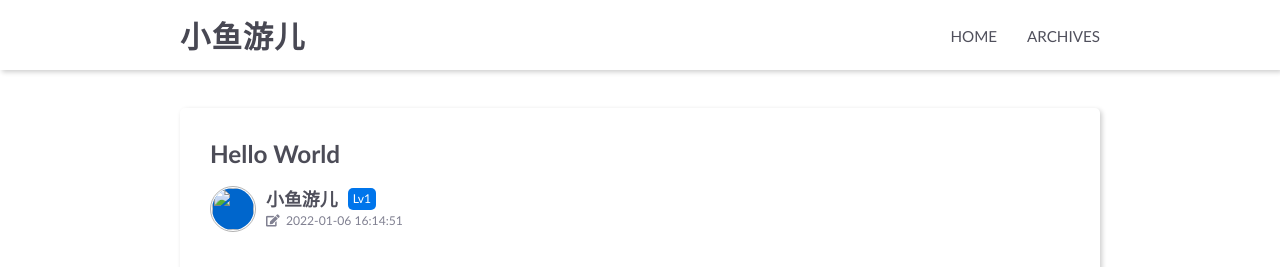
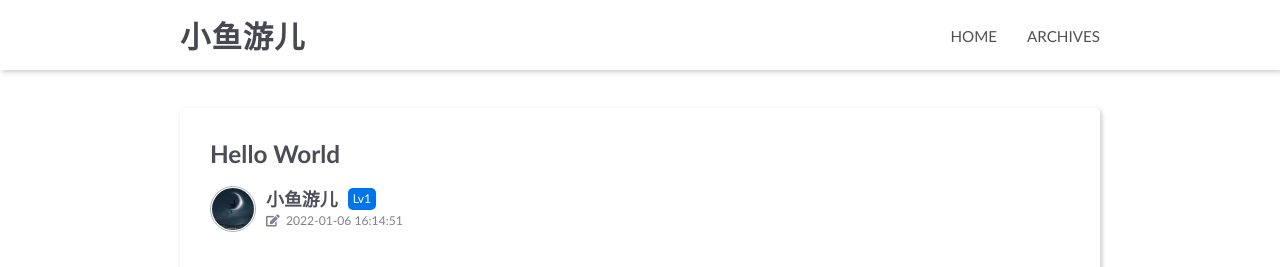
Before and after one commit to xiaoyuyouer/xiaoyuyouer.github.io, a plain HTML site: page 2022/01/06/hello-world/index.html in a window 1280 px wide. Shown: the top 267 px of the page. Drawn offline with Linux system fonts and the light colour scheme.

Commit message:
Site updated: 2022-01-06 20:57:55

```diff
--- a/2022/01/06/hello-world/index.html
+++ b/2022/01/06/hello-world/index.html
@@ -23,7 +23,7 @@
     <script id="hexo-configurations">
     let KEEP = window.KEEP || {};
     KEEP.hexo_config = {"hostname":"example.com","root":"/","language":"en"};
-    KEEP.theme_config = {"toc":{"enable":false,"number":false,"expand_all":false,"init_open":false},"style":{"primary_color":"#0066CC","avatar":"/images/avatar.svg","favicon":"/images/logo.svg","article_img_align":"left","left_side_width":"260px","content_max_width":"920px","hover":{"shadow":false,"scale":false},"first_screen":{"enable":false,"background_img":"/images/bg.svg","description":"Keep writing and Keep loving."},"scroll":{"progress_bar":{"enable":false},"percent":{"enable":false}}},"local_search":{"enable":false,"preload":false},"code_copy":{"enable":false,"style":"default"},"pjax":{"enable":false},"lazyload":{"enable":false},"version":"3.4.5"};
+    KEEP.theme_config = {"toc":{"enable":false,"number":false,"expand_all":false,"init_open":false},"style":{"primary_color":"#0066CC","avatar":"/images/avatar.png","favicon":"/images/logo.svg","article_img_align":"left","left_side_width":"260px","content_max_width":"920px","hover":{"shadow":false,"scale":false},"first_screen":{"enable":false,"background_img":"/images/bg.svg","description":"Keep writing and Keep loving."},"scroll":{"progress_bar":{"enable":false},"percent":{"enable":false}}},"local_search":{"enable":false,"preload":false},"code_copy":{"enable":false,"style":"default"},"pjax":{"enable":false},"lazyload":{"enable":false},"version":"3.4.5"};
     KEEP.language_ago = {"second":"%s seconds ago","minute":"%s minutes ago","hour":"%s hours ago","day":"%s days ago","week":"%s weeks ago","month":"%s months ago","year":"%s years ago"};
   </script>
 <meta name="generator" content="Hexo 5.4.0"></head>
@@ -124,7 +124,7 @@
 
             <div class="article-header">
                 <div class="avatar">
-                    <img src="/images/avatar.svg">
+                    <img src="/images/avatar.png">
                 </div>
                 <div class="info">
                     <div class="author">
```
Also changed, not shown: archives/2022/01/index.html (+1 -1 lines), archives/2022/index.html (+1 -1 lines), archives/index.html (+1 -1 lines), index.html (+1 -1 lines).
